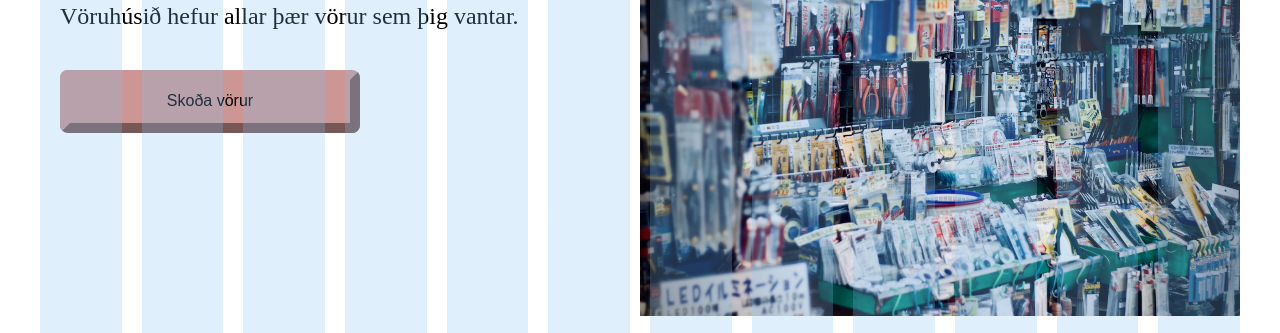
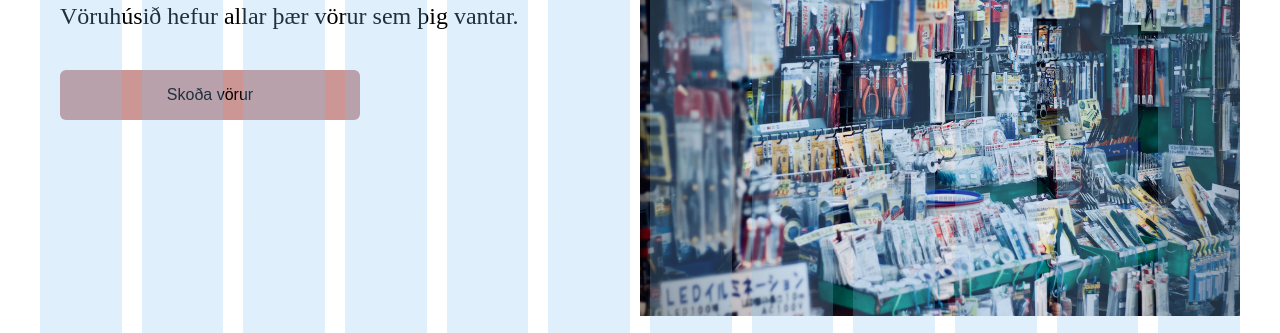
Before and after one commit to hugrun94/Hopverkefni1Vef1, a website: page index.html in a window 1280 px wide. Shown: the part 291-624 px from the top of the page. Drawn offline with nearby package versions, Linux system fonts and the light colour scheme; files that its build step writes are made by us from their sources.

Commit message:
home buttons

```diff
--- a/scss/home.scss
+++ b/scss/home.scss
@@ -57,16 +57,18 @@ main{
 
 		.home__butt{
 			margin: $gutter;
-			border-width: 10px;
-			border-style: colors(pink),solid;
-			border-radius: 8px;
-			border-color: colors(pink);
+			border-radius: 6px;
+			border: none;
 			background-color:colors(pink);
 			margin-bottom: $gutter;
-			height:15%;
+			height:12%;
 			min-width:50%;
 			font-size:1em;
-
+			transition: 0.3s;
+		}
+		.home__butt:hover{
+			background-color:colors(black);
+			color: colors(pink);
 		}
 	}
 	@media(max-width:500px){
```
